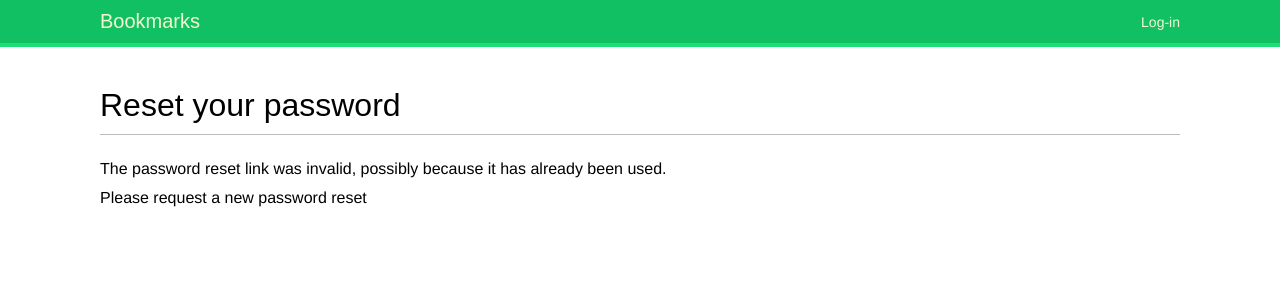
After one commit to Artem-py/bookmarks-django, a Django app: page /account/reset/1/1/ in a window 1280 px wide. The commit adds this page. Shown: the top 300 px of the page. Run offline with Django 4.2, Linux system fonts and the light colour scheme; some web fonts are replaced.

Commit message:
Add views for changing and resetting passwords
Add urls for changing and resetting passwords to the 'account.urls.py'
using Django authentication views.
Create templates in the 'temlates/registration' directory for all these
views.
Configure Django to write emails to the standard output by adding an
'EMAIL_BACKEND' variable to the settings file.

```diff
--- a/account/templates/registration/login.html
+++ b/account/templates/registration/login.html
@@ -16,8 +16,9 @@
     <form action="{% url 'login' %}" method="post">
       {{ form.as_p }}
       {% csrf_token %}
-      <input type="hidden" name="text" value="Log-in">
+      <input type="hidden" name="next" value="{{ next }}" />
       <p><input type="submit" value="Log-in"></p>
     </form>
+    <p><a href="{% url 'password_reset' %}">Forgotten your password?</a></p>
   </div>
   {% endblock %}
--- /dev/null
+++ b/account/templates/registration/password_reset_confirm.html
@@ -0,0 +1,18 @@
+{% extends "base.html" %}
+
+{% block title %}Reset your password{% endblock %}
+
+{% block content %}
+  <h1>Reset your password</h1>
+  {% if validlink %}
+    <p>Please enter your new password twice:</p>
+    <form method="post">
+      {{ form.as_p }}
+      {% csrf_token %}
+      <p><input type="submit" value="Change my password"></p>
+    </form>
+  {% else %}
+    <p>The password reset link was invalid, possibly because it has already been used.<br>
+    Please request a new password reset</p>
+  {% endif %}
+{% endblock %}
--- /dev/null
+++ b/account/templates/registration/password_reset_email.html
@@ -0,0 +1,4 @@
+Someone asked for password reset for email {{ email }}. Follow the
+link below:
+{{ protocol }}://{{ domain }}{% url "password_reset_confirm" uidb64=uid token=token %}
+Your username, in case you've forgotten: {{ user.get_username }}
--- a/account/urls.py
+++ b/account/urls.py
@@ -10,4 +10,24 @@ urlpatterns = [
     path('login/', auth_views.LoginView.as_view(), name='login'),
     path('logout/', auth_views.LogoutView.as_view(), name='logout'),
     path('', views.dashboard, name='dashboard'),
+    # change password urlss
+    path('password_change/',
+         auth_views.PasswordChangeView.as_view(),
+         name='password_change'),
+    path('password_change/done',
+         auth_views.PasswordChangeDoneView.as_view(),
+         name='password_change_done'),
+    # reset passwords urls
+    path('password_reset/',
+         auth_views.PasswordResetView.as_view(),
+         name='password_reset'),
+    path('password_reset/done/',
+         auth_views.PasswordResetDoneView.as_view(),
+         name='password_reset_done'),
+    path('reset/<uidb64>/<token>/',
+         auth_views.PasswordResetConfirmView.as_view(),
+         name='password_reset_confirm'),
+    path('reset/done/',
+         auth_views.PasswordResetCompleteView.as_view(),
+         name='password_reset_complete'),
 ]
--- a/bookmarks/settings.py
+++ b/bookmarks/settings.py
@@ -126,3 +126,5 @@ DEFAULT_AUTO_FIELD = 'django.db.models.BigAutoField'
 LOGIN_REDIRECT_URL = 'dashboard'
 LOGIN_URL = 'login'
 LOGOUT_URL = 'logout'
+
+EMAIL_BACKEND = 'django.core.mail.backends.console.EmailBackend'
```
Also changed, not shown: account/templates/registration/password_change_done.html (added, +8 -0 lines), account/templates/registration/password_change_form.html (added, +13 -0 lines), account/templates/registration/password_reset_complete.html (added, +8 -0 lines), account/templates/registration/password_reset_done.html (added, +9 -0 lines), account/templates/registration/password_reset_form.html (added, +13 -0 lines).
